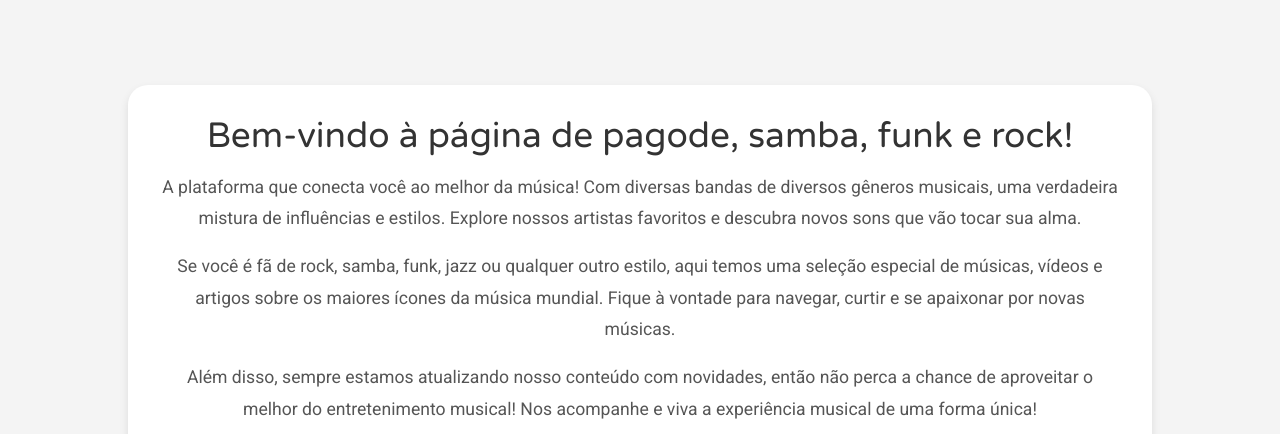
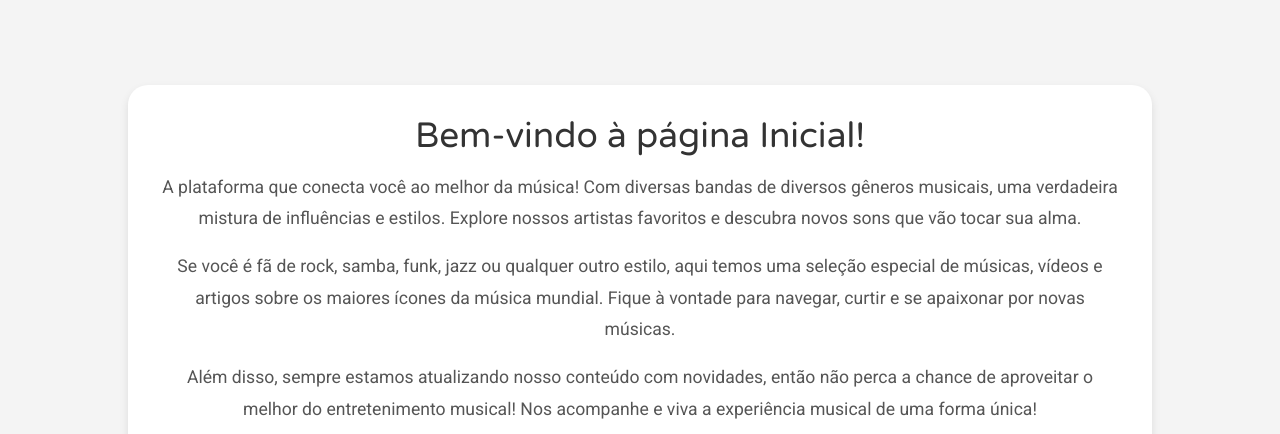
Before and after one commit to GabrieBrietzig/Trablho_DEV, a plain HTML site: page index.html in a window 1280 px wide. Shown: the part 663-1097 px from the top of the page. Drawn offline with nearby package versions, Linux system fonts and the light colour scheme.

Commit message:
Update index.html

```diff
--- a/index.html
+++ b/index.html
@@ -187,7 +187,7 @@
 
     <div class="quadradopai">
        <div class="quadrado">
-        <h2>Bem-vindo à página de pagode, samba, funk e rock!</h2>
+        <h2>Bem-vindo à página Inicial!</h2>
         <p>A plataforma que conecta você ao melhor da música! Com diversas bandas de diversos gêneros musicais, uma verdadeira mistura de influências e estilos. Explore nossos artistas favoritos e descubra novos sons que vão tocar sua alma.</p>
         <p>Se você é fã de rock, samba, funk, jazz ou qualquer outro estilo, aqui temos uma seleção especial de músicas, vídeos e artigos sobre os maiores ícones da música mundial. Fique à vontade para navegar, curtir e se apaixonar por novas músicas.</p>
         <p>Além disso, sempre estamos atualizando nosso conteúdo com novidades, então não perca a chance de aproveitar o melhor do entretenimento musical! Nos acompanhe e viva a experiência musical de uma forma única!</p>
```
